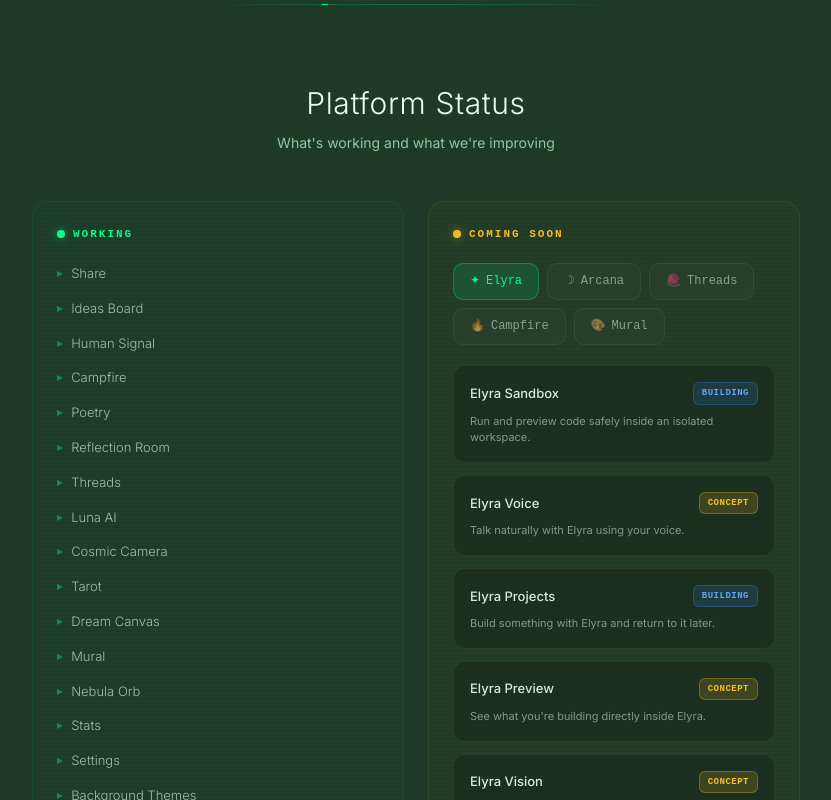
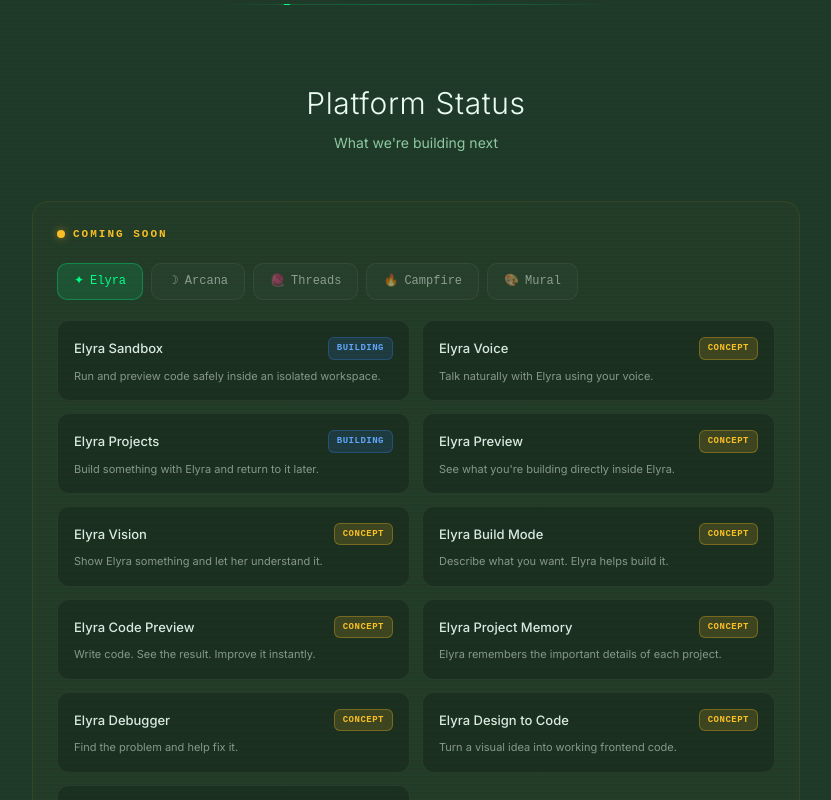
Before and after one commit to pentagonalcycles/soulscape, a Next.js app: page / in a window 1280 px wide. Shown: the part 1420-2220 px from the top of the page, without its empty margins (224-1055 px from the left). Built offline with nearby package versions, Linux system fonts and the light colour scheme; no server answers.

Commit message:
Remove Working section - keep only Coming Soon/In Progress
- Removed Working features list
- Updated subtitle to 'What we're building next'
- In Progress section now full width

```diff
--- a/src/app/page.tsx
+++ b/src/app/page.tsx
@@ -348,58 +348,11 @@
               Platform Status
             </h2>
             <p className="text-sm" style={{ color: "var(--text-muted)" }}>
-              What&apos;s working and what we&apos;re improving
+              What we&apos;re building next
             </p>
           </motion.div>
 
-          <div className="grid grid-cols-1 md:grid-cols-2 gap-6">
-            {/* Working */}
-            <motion.div
-              initial={{ opacity: 0, y: 20 }}
-              whileInView={{ opacity: 1, y: 0 }}
-              viewport={{ once: true }}
-              transition={{ duration: 0.6, delay: 0.1 }}
-              style={{
-                background: "rgba(0, 255, 136, 0.02)",
-                border: "1px solid rgba(0, 255, 136, 0.08)",
-                borderRadius: 16,
-                padding: "24px",
-              }}
-            >
-              <div style={{ display: "flex", alignItems: "center", gap: 8, marginBottom: 16 }}>
-                <span style={{
-                  width: 8, height: 8, borderRadius: "50%",
-                  background: "#00ff88",
-                  boxShadow: "0 0 8px rgba(0, 255, 136, 0.5)",
-                }} />
-                <span style={{
-                  fontSize: 11, color: "#00ff88",
-                  letterSpacing: "2px", textTransform: "uppercase",
-                  fontFamily: "monospace", fontWeight: 600,
-                }}>Working</span>
-              </div>
-              <div style={{ display: "flex", flexDirection: "column", gap: 6 }}>
-                {[
-                  "Share", "Ideas Board", "Human Signal",
-                  "Campfire", "Poetry", "Reflection Room",
-                  "Threads", "Luna AI", "Cosmic Camera",
-                  "Tarot", "Dream Canvas", "Mural", "Nebula Orb", "Stats",
-                  "Settings", "Background Themes",
-                ].map((item) => (
-                  <div key={item} style={{
-                    display: "flex", alignItems: "center", gap: 8,
-                    padding: "4px 0",
-                    fontSize: 13,
-                    color: "rgba(240, 255, 245, 0.65)",
-                    fontWeight: 300,
-                  }}>
-                    <span style={{ color: "rgba(0, 255, 136, 0.4)", fontSize: 8 }}>&#9654;</span>
-                    {item}
-                  </div>
-                ))}
-              </div>
-            </motion.div>
-
+          <div className="grid grid-cols-1 gap-6">
             {/* In Progress */}
             <motion.div
               initial={{ opacity: 0, y: 20 }}
```
